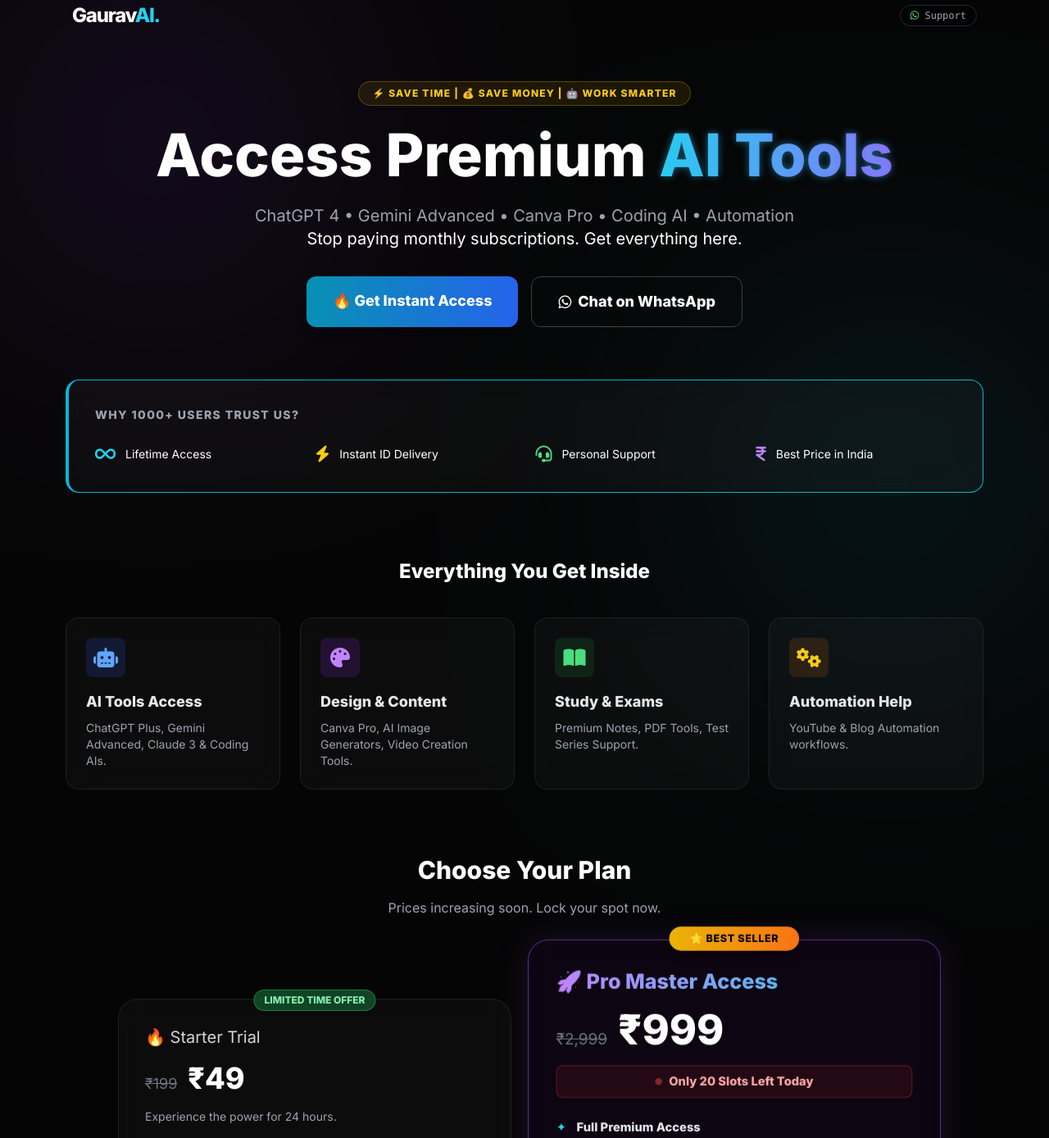
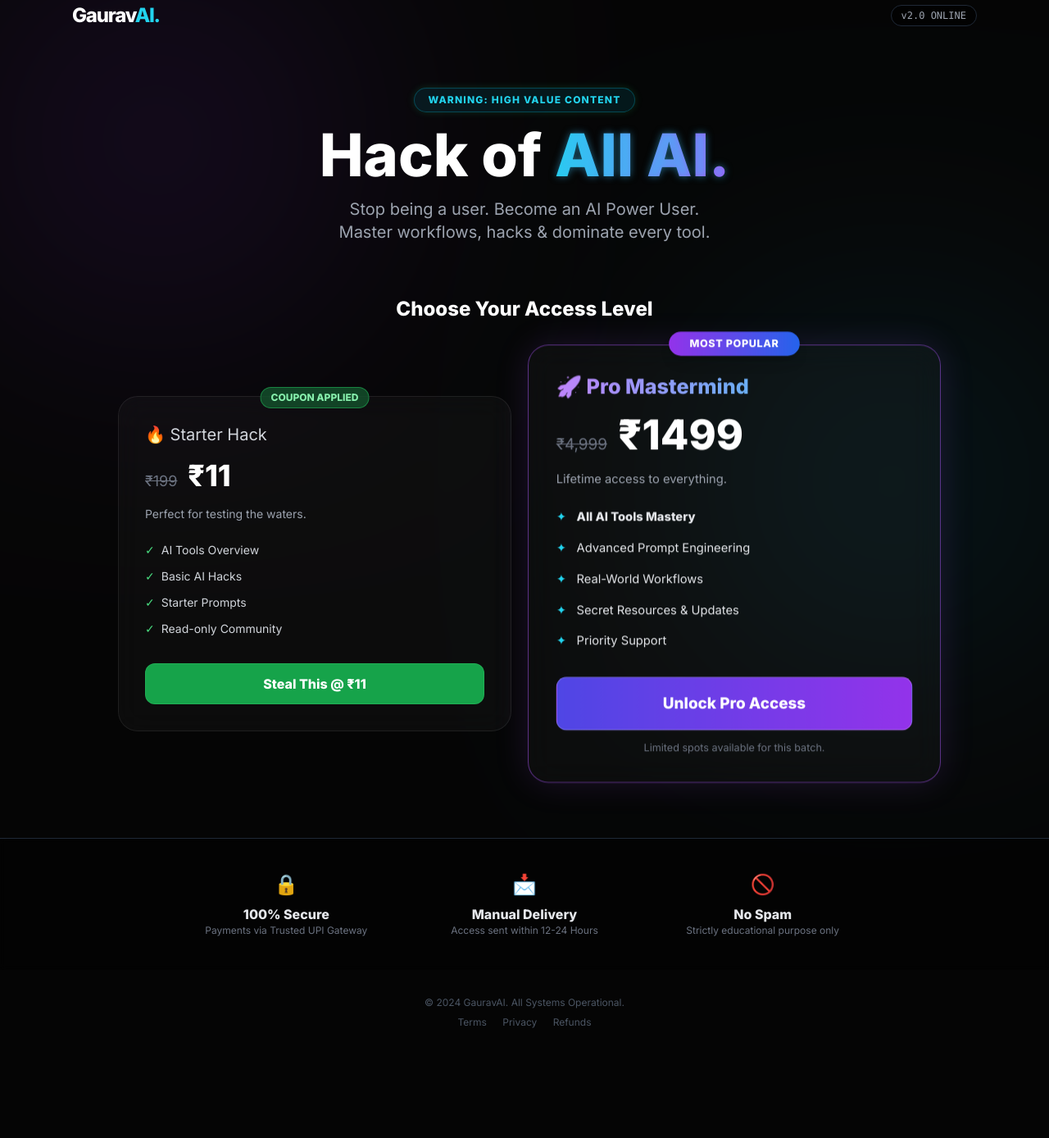
Before and after one commit to homiee-03/gauravservice, a plain HTML site: page index.html in a window 1280 px wide. Shown: the part 21-1409 px from the top of the page at 82% size. After the commit the page ends 1308 px from the top, so only its background shows below. Drawn offline with nearby package versions, Linux system fonts and the light colour scheme.

Commit message:
Revise index.html for branding and content updates
Updated the title and various sections of the HTML file to reflect new branding and content changes, including modifications to the header, pricing sections, and footer.

```diff
--- a/index.html
+++ b/index.html
@@ -3,44 +3,25 @@
 <head>
     <meta charset="UTF-8">
     <meta name="viewport" content="width=device-width, initial-scale=1.0">
-    <title>GauravAI | Hack of All AI</title>
+    <title>GauravAI | Master the Future</title>
     <script src="https://cdn.tailwindcss.com"></script>
-    <link rel="stylesheet" href="https://cdnjs.cloudflare.com/ajax/libs/font-awesome/6.4.0/css/all.min.css">
     <link href="https://fonts.googleapis.com/css2?family=Inter:wght@300;400;600;800&display=swap" rel="stylesheet">
-
     <style>
         body { font-family: 'Inter', sans-serif; background-color: #050505; color: white; }
-
-        /* The Signature Glass Effect (Purana Wala Style) */
         .glass {
             background: rgba(255, 255, 255, 0.03);
             backdrop-filter: blur(16px);
             -webkit-backdrop-filter: blur(16px);
             border: 1px solid rgba(255, 255, 255, 0.08);
-            transition: all 0.3s ease;
         }
-        .glass:hover {
-            border-color: rgba(255, 255, 255, 0.2);
-            transform: translateY(-5px);
-        }
-
-        /* Text Effects */
         .neon-text {
             text-shadow: 0 0 10px rgba(56, 189, 248, 0.5);
         }
-
-        /* Button Glows */
-        .glow-green:hover { box-shadow: 0 0 25px rgba(34, 197, 94, 0.6); }
-        .glow-purple:hover { box-shadow: 0 0 30px rgba(168, 85, 247, 0.7); }
-
-        /* Urgency Pulse Animation */
-        @keyframes pulse-red {
-            0% { opacity: 1; }
-            50% { opacity: 0.5; }
-            100% { opacity: 1; }
+        .glow-green:hover {
+            box-shadow: 0 0 25px rgba(34, 197, 94, 0.6);
         }
-        .urgent-pulse {
-            animation: pulse-red 2s infinite;
+        .glow-purple:hover {
+            box-shadow: 0 0 30px rgba(168, 85, 247, 0.7);
         }
     </style>
 </head>
@@ -51,156 +32,99 @@
 
     <nav class="flex justify-between items-center p-6 max-w-6xl mx-auto">
         <div class="text-2xl font-bold tracking-tighter text-white">Gaurav<span class="text-cyan-400">AI.</span></div>
-        <a href="https://wa.me/91XXXXXXXXXX" target="_blank" class="text-xs font-mono text-gray-400 border border-gray-800 px-3 py-1 rounded-full bg-black/50 hover:text-white hover:border-green-500 transition">
-            <i class="fa-brands fa-whatsapp text-green-400"></i> Support
-        </a>
+        <div class="text-xs font-mono text-gray-400 border border-gray-800 px-3 py-1 rounded-full bg-black/50">v2.0 ONLINE</div>
     </nav>
 
-    <header class="text-center mt-10 mb-16 px-4">
-        <div class="inline-block px-4 py-1.5 mb-6 border border-yellow-500/30 rounded-full bg-yellow-500/10 text-yellow-400 text-xs font-bold uppercase tracking-widest">
-            ⚡ Save Time | 💰 Save Money | 🤖 Work Smarter
+    <header class="text-center mt-12 mb-16 px-4">
+        <div class="inline-block px-4 py-1.5 mb-4 border border-cyan-500/30 rounded-full bg-cyan-500/10 text-cyan-400 text-xs font-bold uppercase tracking-widest shadow-[0_0_10px_rgba(34,197,94,0.2)]">
+            Warning: High Value Content
         </div>
-        <h1 class="text-5xl md:text-7xl font-extrabold mb-6 leading-tight">
-            Access Premium <span class="text-transparent bg-clip-text bg-gradient-to-r from-cyan-400 to-purple-500 neon-text">AI Tools</span>
+        <h1 class="text-5xl md:text-7xl font-extrabold mb-4 leading-tight">
+            Hack of <span class="text-transparent bg-clip-text bg-gradient-to-r from-cyan-400 to-purple-500 neon-text">All AI.</span>
         </h1>
-        <p class="text-gray-400 text-lg md:text-xl max-w-3xl mx-auto mb-8">
-            ChatGPT 4 • Gemini Advanced • Canva Pro • Coding AI • Automation <br>
-            <span class="text-white font-medium">Stop paying monthly subscriptions. Get everything here.</span>
+        <p class="text-gray-400 text-lg md:text-xl max-w-2xl mx-auto mb-8">
+            Stop being a user. Become an AI Power User. <br class="hidden md:block">Master workflows, hacks & dominate every tool.
         </p>
-
-        <div class="flex flex-col md:flex-row justify-center gap-4">
-            <a href="#pricing" class="px-8 py-4 rounded-xl bg-gradient-to-r from-cyan-600 to-blue-600 text-white font-bold text-lg hover:scale-105 transition glow-purple shadow-lg">
-                🔥 Get Instant Access
-            </a>
-            <a href="https://wa.me/91XXXXXXXXXX" class="px-8 py-4 rounded-xl border border-gray-700 hover:border-green-500 hover:text-green-400 transition font-bold text-lg flex items-center justify-center gap-2">
-                <i class="fa-brands fa-whatsapp"></i> Chat on WhatsApp
-            </a>
-        </div>
     </header>
 
-    <section class="max-w-6xl mx-auto px-4 mb-20">
-        <div class="glass rounded-2xl p-8 border-l-4 border-cyan-500">
-            <h4 class="text-gray-400 text-sm uppercase tracking-widest mb-6 font-bold">Why 1000+ Users Trust Us?</h4>
-            <div class="grid grid-cols-1 md:grid-cols-4 gap-6 text-sm">
-                <div class="flex items-center gap-3">
-                    <i class="fa-solid fa-infinity text-cyan-400 text-xl"></i>
-                    <span>Lifetime Access</span>
-                </div>
-                <div class="flex items-center gap-3">
-                    <i class="fa-solid fa-bolt text-yellow-400 text-xl"></i>
-                    <span>Instant ID Delivery</span>
-                </div>
-                <div class="flex items-center gap-3">
-                    <i class="fa-solid fa-headset text-green-400 text-xl"></i>
-                    <span>Personal Support</span>
-                </div>
-                <div class="flex items-center gap-3">
-                    <i class="fa-solid fa-indian-rupee-sign text-purple-400 text-xl"></i>
-                    <span>Best Price in India</span>
-                </div>
-            </div>
-        </div>
-    </section>
-
-    <section class="max-w-6xl mx-auto px-4 mb-20">
-        <h2 class="text-center text-2xl font-bold mb-10 text-white">Everything You Get Inside</h2>
-        <div class="grid grid-cols-1 md:grid-cols-2 lg:grid-cols-4 gap-6">
-            <div class="glass p-6 rounded-2xl hover:border-blue-500/50">
-                <div class="bg-blue-900/30 w-12 h-12 rounded-lg flex items-center justify-center mb-4 text-blue-400 text-2xl"><i class="fa-solid fa-robot"></i></div>
-                <h3 class="font-bold text-lg mb-2 text-gray-200">AI Tools Access</h3>
-                <p class="text-gray-400 text-sm">ChatGPT Plus, Gemini Advanced, Claude 3 & Coding AIs.</p>
-            </div>
-            <div class="glass p-6 rounded-2xl hover:border-purple-500/50">
-                <div class="bg-purple-900/30 w-12 h-12 rounded-lg flex items-center justify-center mb-4 text-purple-400 text-2xl"><i class="fa-solid fa-palette"></i></div>
-                <h3 class="font-bold text-lg mb-2 text-gray-200">Design & Content</h3>
-                <p class="text-gray-400 text-sm">Canva Pro, AI Image Generators, Video Creation Tools.</p>
-            </div>
-            <div class="glass p-6 rounded-2xl hover:border-green-500/50">
-                <div class="bg-green-900/30 w-12 h-12 rounded-lg flex items-center justify-center mb-4 text-green-400 text-2xl"><i class="fa-solid fa-book-open"></i></div>
-                <h3 class="font-bold text-lg mb-2 text-gray-200">Study & Exams</h3>
-                <p class="text-gray-400 text-sm">Premium Notes, PDF Tools, Test Series Support.</p>
-            </div>
-            <div class="glass p-6 rounded-2xl hover:border-yellow-500/50">
-                <div class="bg-yellow-900/30 w-12 h-12 rounded-lg flex items-center justify-center mb-4 text-yellow-400 text-2xl"><i class="fa-solid fa-gears"></i></div>
-                <h3 class="font-bold text-lg mb-2 text-gray-200">Automation Help</h3>
-                <p class="text-gray-400 text-sm">YouTube & Blog Automation workflows.</p>
-            </div>
-        </div>
-    </section>
-
-    <section id="pricing" class="max-w-5xl mx-auto px-4 pb-20">
-        <h2 class="text-center text-3xl font-bold mb-4 text-white">Choose Your Plan</h2>
-        <p class="text-center text-gray-400 mb-10">Prices increasing soon. Lock your spot now.</p>
+    <section class="max-w-5xl mx-auto px-4 pb-20">
+        <h2 class="text-center text-2xl font-bold mb-10 text-white">Choose Your Access Level</h2>
 
         <div class="grid md:grid-cols-2 gap-8 items-center">
 
             <div class="glass rounded-3xl p-8 relative hover:border-green-500/50 transition duration-300 group">
                 <div class="absolute -top-3 left-1/2 transform -translate-x-1/2 bg-green-900/80 border border-green-500/50 text-green-300 text-xs font-bold px-3 py-1 rounded-full">
-                    LIMITED TIME OFFER
+                    COUPON APPLIED
                 </div>
-                <h3 class="text-xl text-gray-300 font-medium">🔥 Starter Trial</h3>
+                <h3 class="text-xl text-gray-300 font-medium">🔥 Starter Hack</h3>
                 <div class="my-4">
                     <span class="text-gray-500 line-through text-lg">₹199</span>
-                    <span class="text-4xl font-bold text-white ml-2">₹49</span>
+                    <span class="text-4xl font-bold text-white ml-2">₹11</span>
                 </div>
-                <p class="text-sm text-gray-400 mb-6">Experience the power for 24 hours.</p>
+                <p class="text-sm text-gray-400 mb-6">Perfect for testing the waters.</p>
 
                 <ul class="space-y-3 mb-8 text-sm text-gray-300">
                     <li class="flex items-center"><span class="text-green-400 mr-2">✓</span> AI Tools Overview</li>
-                    <li class="flex items-center"><span class="text-green-400 mr-2">✓</span> Instant ID Delivery</li>
-                    <li class="flex items-center"><span class="text-green-400 mr-2">✓</span> Basic Support</li>
-                    <li class="flex items-center"><span class="text-green-400 mr-2">✓</span> 1 Day Access</li>
+                    <li class="flex items-center"><span class="text-green-400 mr-2">✓</span> Basic AI Hacks</li>
+                    <li class="flex items-center"><span class="text-green-400 mr-2">✓</span> Starter Prompts</li>
+                    <li class="flex items-center"><span class="text-green-400 mr-2">✓</span> Read-only Community</li>
                 </ul>
 
-                <a href="#" class="block w-full text-center py-3 rounded-xl bg-green-600 text-white font-bold hover:bg-green-500 transition glow-green border border-green-400/20">
-                    Pay ₹49 & Start
-                </a>
+                <button class="w-full py-3 rounded-xl bg-green-600 text-white font-bold hover:bg-green-500 transition glow-green border border-green-400/20">
+                    Steal This @ ₹11
+                </button>
             </div>
 
-            <div class="glass rounded-3xl p-8 relative border-purple-500/50 transform md:scale-105 shadow-[0_0_40px_rgba(168,85,247,0.15)] bg-purple-900/10">
-                <div class="absolute -top-4 left-1/2 transform -translate-x-1/2 bg-gradient-to-r from-yellow-500 to-orange-500 text-black text-xs font-bold px-6 py-1.5 rounded-full shadow-lg tracking-wider">
-                    ⭐ BEST SELLER
+            <div class="glass rounded-3xl p-8 relative border-purple-500/50 transform md:scale-105 shadow-[0_0_40px_rgba(168,85,247,0.15)]">
+                <div class="absolute -top-4 left-1/2 transform -translate-x-1/2 bg-gradient-to-r from-purple-600 to-blue-600 text-white text-xs font-bold px-6 py-1.5 rounded-full shadow-lg tracking-wider">
+                    MOST POPULAR
                 </div>
 
-                <h3 class="text-2xl text-transparent bg-clip-text bg-gradient-to-r from-purple-400 to-cyan-400 font-bold">🚀 Pro Master Access</h3>
+                <h3 class="text-2xl text-transparent bg-clip-text bg-gradient-to-r from-purple-400 to-cyan-400 font-bold">🚀 Pro Mastermind</h3>
                 <div class="my-4">
-                    <span class="text-gray-500 line-through text-lg">₹2,999</span>
-                    <span class="text-5xl font-extrabold text-white ml-2">₹999</span>
+                    <span class="text-gray-500 line-through text-lg">₹4,999</span>
+                    <span class="text-5xl font-extrabold text-white ml-2">₹1499</span>
                 </div>
-
-                <div class="flex items-center justify-center gap-2 mb-6 text-red-300 text-sm font-bold bg-red-900/20 py-2 rounded-lg border border-red-500/30">
-                    <div class="w-2 h-2 bg-red-500 rounded-full urgent-pulse"></div> Only 20 Slots Left Today
-                </div>
+                <p class="text-sm text-gray-400 mb-6">Lifetime access to everything.</p>
 
                 <ul class="space-y-4 mb-8 text-sm text-gray-200">
-                    <li class="flex items-center"><span class="text-cyan-400 mr-3">✦</span> <strong>Full Premium Access</strong></li>
-                    <li class="flex items-center"><span class="text-cyan-400 mr-3">✦</span> Lifetime Validity</li>
+                    <li class="flex items-center"><span class="text-cyan-400 mr-3">✦</span> <strong>All AI Tools Mastery</strong></li>
+                    <li class="flex items-center"><span class="text-cyan-400 mr-3">✦</span> Advanced Prompt Engineering</li>
+                    <li class="flex items-center"><span class="text-cyan-400 mr-3">✦</span> Real-World Workflows</li>
                     <li class="flex items-center"><span class="text-cyan-400 mr-3">✦</span> Secret Resources & Updates</li>
-                    <li class="flex items-center"><span class="text-cyan-400 mr-3">✦</span> Personal WhatsApp Support</li>
-                    <li class="flex items-center"><span class="text-cyan-400 mr-3">✦</span> 100% Secure Login</li>
+                    <li class="flex items-center"><span class="text-cyan-400 mr-3">✦</span> Priority Support</li>
                 </ul>
 
-                <a href="#" class="block w-full text-center py-4 rounded-xl bg-gradient-to-r from-indigo-600 to-purple-600 text-white font-bold hover:scale-[1.02] transition glow-purple text-lg border border-white/20">
-                    Unlock Full Access @ ₹999
-                </a>
-                <p class="text-center text-xs text-gray-500 mt-3">100% Secure Payment via UPI</p>
+                <button class="w-full py-4 rounded-xl bg-gradient-to-r from-indigo-600 to-purple-600 text-white font-bold hover:scale-[1.02] transition glow-purple text-lg border border-white/20">
+                    Unlock Pro Access
+                </button>
+                <p class="text-center text-xs text-gray-500 mt-3">Limited spots available for this batch.</p>
             </div>
 
         </div>
     </section>
 
-    <section class="max-w-2xl mx-auto px-4 mb-16 text-center">
-        <div class="text-yellow-400 text-lg mb-2">
-            <i class="fa-solid fa-star"></i><i class="fa-solid fa-star"></i><i class="fa-solid fa-star"></i><i class="fa-solid fa-star"></i><i class="fa-solid fa-star"></i>
+    <section class="border-t border-gray-800 bg-black/40 backdrop-blur-sm py-10">
+        <div class="max-w-4xl mx-auto px-6 grid grid-cols-1 md:grid-cols-3 gap-6 text-center">
+            <div>
+                <div class="text-2xl mb-2">🔒</div>
+                <h4 class="font-bold text-gray-200">100% Secure</h4>
+                <p class="text-xs text-gray-500">Payments via Trusted UPI Gateway</p>
+            </div>
+            <div>
+                <div class="text-2xl mb-2">📩</div>
+                <h4 class="font-bold text-gray-200">Manual Delivery</h4>
+                <p class="text-xs text-gray-500">Access sent within 12-24 Hours</p>
+            </div>
+            <div>
+                <div class="text-2xl mb-2">🚫</div>
+                <h4 class="font-bold text-gray-200">No Spam</h4>
+                <p class="text-xs text-gray-500">Strictly educational purpose only</p>
+            </div>
         </div>
-        <p class="text-gray-400 italic">"Simple, affordable and very useful for my coding projects."</p>
-        <p class="text-gray-500 text-sm font-bold mt-1">- Rahul S., B.Tech Student</p>
     </section>
 
-    <footer class="text-center py-8 text-gray-600 text-xs border-t border-gray-800 bg-black/40">
-        <div class="max-w-3xl mx-auto px-4 mb-4">
-            <p class="mb-2">⚠️ <span class="text-gray-400 font-bold">Disclaimer:</span> This is a service-based platform providing educational resources. We do not sell cracked software. All tools are shared for educational and productivity purposes only.</p>
-        </div>
+    <footer class="text-center py-8 text-gray-600 text-xs">
         <p>&copy; 2024 GauravAI. All Systems Operational.</p>
         <div class="mt-2 space-x-4">
             <a href="#" class="hover:text-gray-400">Terms</a>
```
